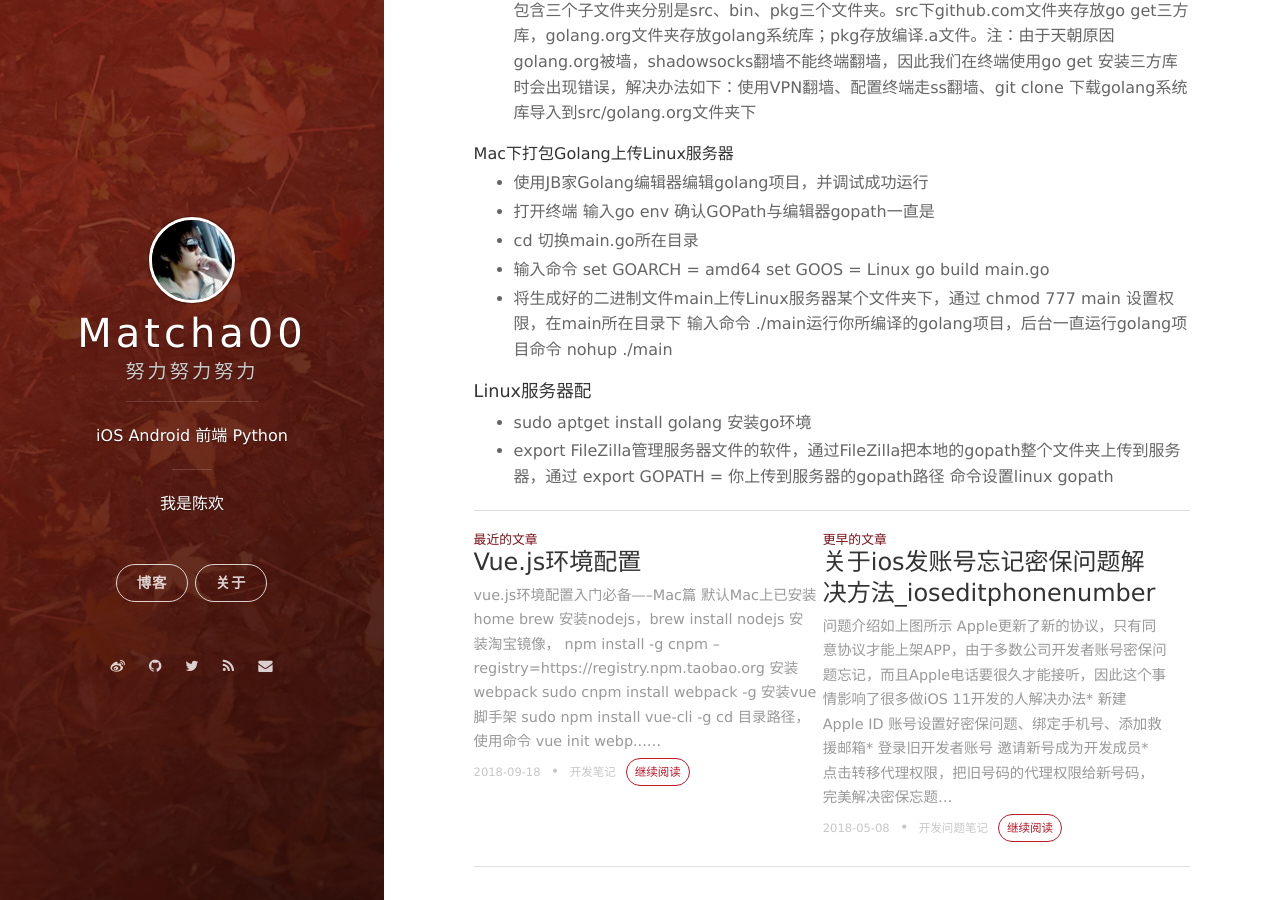
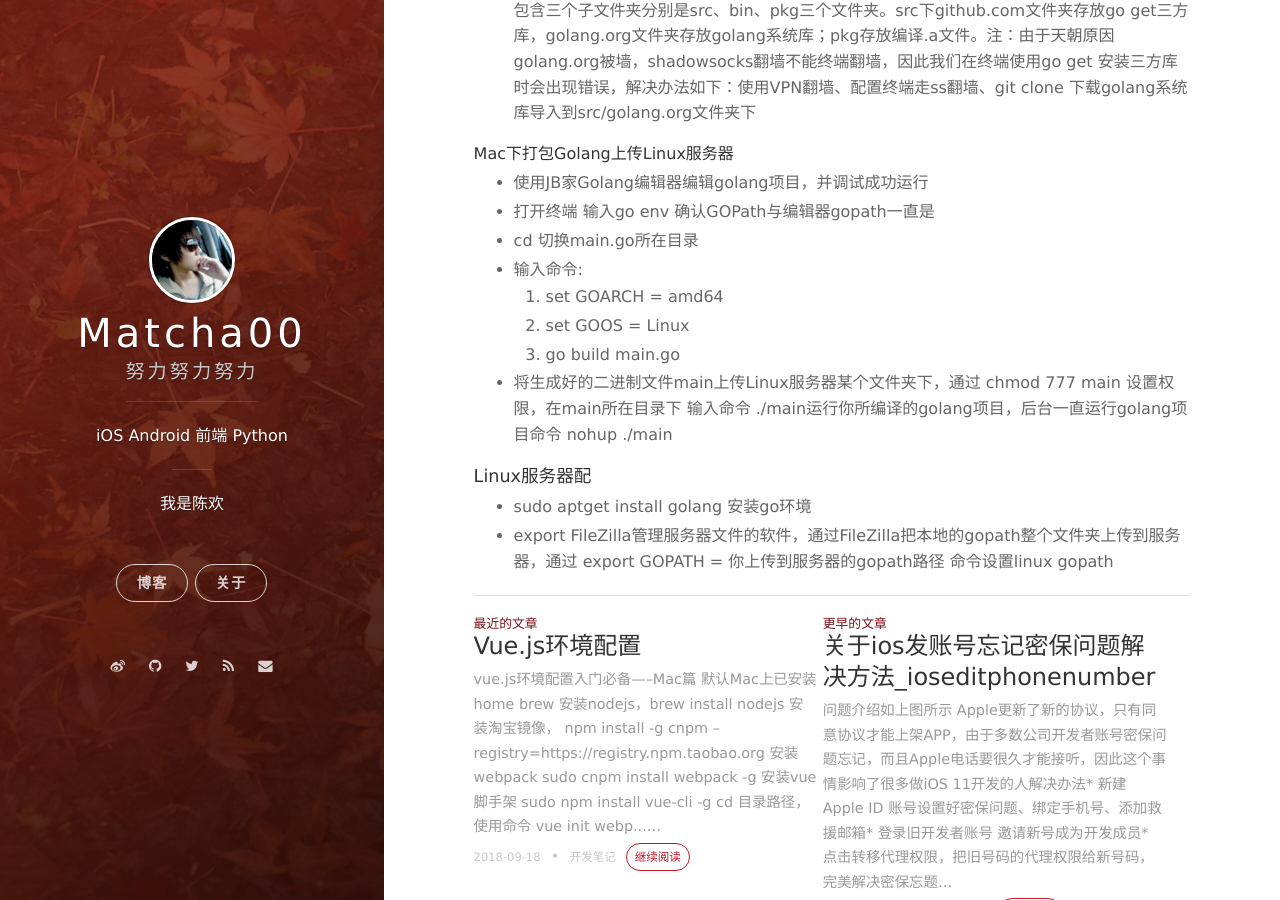
Before and after one commit to Matcha00/Matcha00.github.io, a Jekyll site: the page built from _posts/2018-09-10-golang环境配置最适合新手的入门博客.md, in a window 1280 px wide and 900 px high, scrolled down 329 px. Built offline with Jekyll 4.4.1, drawn with Linux system fonts in a browser that asks for light colours; nearby versions of some CDN libraries; comment, search, counter and statistics services are not loaded; some of the changed lines change nothing that is shown.

Commit message:
更改文章排版样式
Signed-off-by: Matcha00 <chmatcha00@gmail.com>

```diff
--- a/_posts/2018-09-10-golang环境配置最适合新手的入门博客.md
+++ b/_posts/2018-09-10-golang环境配置最适合新手的入门博客.md
@@ -18,7 +18,10 @@
 * 使用JB家Golang编辑器编辑golang项目，并调试成功运行
 * 打开终端 输入go env 确认GOPath与编辑器gopath一直是
 * cd 切换main.go所在目录
-* 输入命令 set GOARCH = amd64 set GOOS = Linux go build main.go
+* 输入命令:
+ 1. set GOARCH = amd64
+ 2.	set GOOS = Linux
+ 3.	go build main.go
 * 将生成好的二进制文件main上传Linux服务器某个文件夹下，通过 chmod 777 main 设置权限，在main所在目录下 输入命令 ./main运行你所编译的golang项目，后台一直运行golang项目命令 nohup ./main
 
 #### Linux服务器配
```
